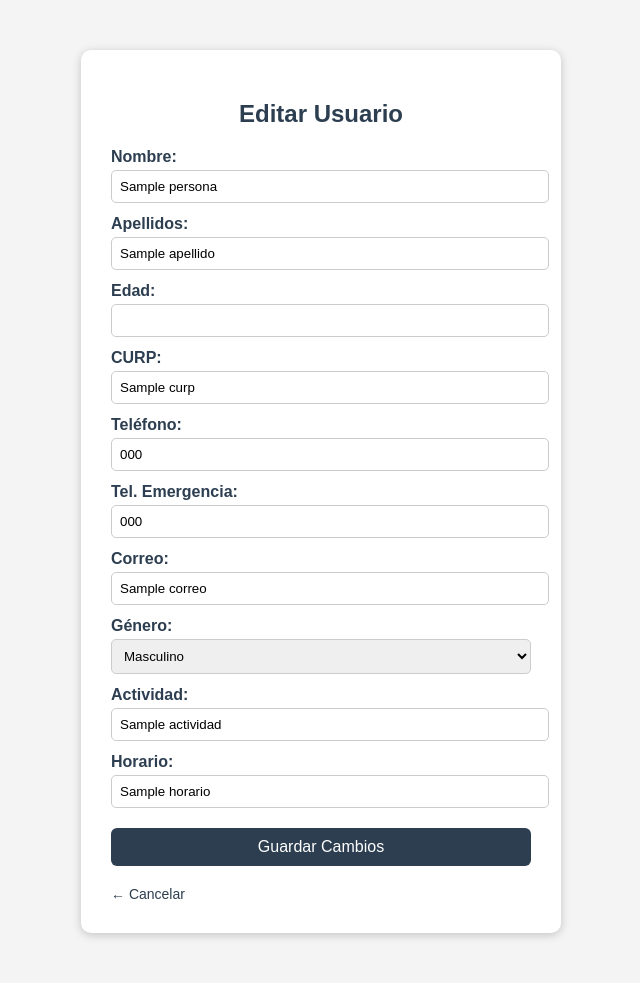
After one commit to AlexandroDlv/AsISSSTE, a Django app: page /editar-persona/1/ in a window 1280 px wide. The commit adds this page. Shown: the whole page, without its empty margins (319-959 px from the left). Run offline with Django 5.2, Linux system fonts and the light colour scheme; tables that the repository leaves empty hold one stand-in row (values such as "Sample post"); a database or web service that is not in the repository returns one stand-in record (values such as "Sample title").

Commit message:
editar persona

```diff
--- a/AsISSSTE/AsISSSTE/urls.py
+++ b/AsISSSTE/AsISSSTE/urls.py
@@ -31,5 +31,7 @@ urlpatterns = [
     path("registro_actividad/", views.registrar_actividad, name="registro_actividad"),
     path('actividades/editar/<str:id_actividad>/', views.editar_actividad, name='editar_actividad'),
     path('actividades/eliminar/<str:id_actividad>/', views.eliminar_actividad, name='eliminar_actividad'),
+    path('editar-persona/<str:id_personal>/', views.editar_persona, name='editar_persona'),
+    path('eliminar-persona/<str:id_personal>/', views.eliminar_persona, name='eliminar_persona'),
 
 ]
--- /dev/null
+++ b/AsISSSTE/page/static/css/editar_persona.css
@@ -0,0 +1,64 @@
+body {
+    font-family: Arial, sans-serif;
+    background-color: #f4f4f4;
+    margin: 0;
+    padding: 0;
+}
+
+.form-container {
+    width: 420px;
+    margin: 50px auto;
+    background-color: white;
+    padding: 30px;
+    box-shadow: 0 2px 10px rgba(0,0,0,0.2);
+    border-radius: 10px;
+}
+
+h2 {
+    text-align: center;
+    color: #2c3e50;
+    margin-bottom: 20px;
+}
+
+label {
+    display: block;
+    margin-top: 12px;
+    font-weight: bold;
+    color: #2c3e50;
+}
+
+input, select {
+    width: 100%;
+    padding: 8px;
+    margin-top: 4px;
+    border: 1px solid #ccc;
+    border-radius: 5px;
+}
+
+button {
+    width: 100%;
+    background-color: #2c3e50;
+    color: white;
+    padding: 10px;
+    margin-top: 20px;
+    border: none;
+    border-radius: 6px;
+    font-size: 16px;
+    cursor: pointer;
+}
+
+button:hover {
+    background-color: #1a252f;
+}
+
+.btn-regresar {
+    display: inline-block;
+    margin-top: 20px;
+    color: #2c3e50;
+    text-decoration: none;
+    font-size: 14px;
+}
+
+.btn-regresar:hover {
+    text-decoration: underline;
+}
--- /dev/null
+++ b/AsISSSTE/page/templates/editar_persona.html
@@ -0,0 +1,67 @@
+<!DOCTYPE html>
+<html lang="es">
+<head>
+    <meta charset="UTF-8">
+    <title>Editar Usuario</title>
+    {% load static %}
+    <link rel="stylesheet" href="{% static 'css/editar_persona.css' %}">
+</head>
+<body>
+
+    <div class="form-container">
+        <h2>Editar Usuario</h2>
+
+        <form method="POST">
+            {% csrf_token %}
+            <label>Nombre:
+                <input type="text" name="nombre" value="{{ persona.nombre }}" required>
+            </label>
+
+            <label>Apellidos:
+                <input type="text" name="apellido" value="{{ persona.apellido }}" required>
+            </label>
+
+            <label>Edad:
+                <input type="number" name="edad" value="{{ persona.edad }}" required>
+            </label>
+
+            <label>CURP:
+                <input type="text" name="curp" value="{{ persona.curp }}" required>
+            </label>
+
+            <label>Teléfono:
+                <input type="text" name="telefono" value="{{ persona.telefono }}" required>
+            </label>
+
+            <label>Tel. Emergencia:
+                <input type="text" name="telefono_emergencia" value="{{ persona.telefono_emergencia }}" required>
+            </label>
+
+            <label>Correo:
+                <input type="email" name="correo" value="{{ persona.correo }}" required>
+            </label>
+
+            <label>Género:
+                <select name="genero">
+                    <option value="Masculino" {% if persona.genero == "Masculino" %}selected{% endif %}>Masculino</option>
+                    <option value="Femenino" {% if persona.genero == "Femenino" %}selected{% endif %}>Femenino</option>
+                    <option value="Otro" {% if persona.genero == "Otro" %}selected{% endif %}>Otro</option>
+                </select>
+            </label>
+
+            <label>Actividad:
+                <input type="text" name="actividad" value="{{ persona.actividad }}" required>
+            </label>
+
+            <label>Horario:
+                <input type="text" name="horario" value="{{ persona.horario }}" required>
+            </label>
+
+            <button type="submit">Guardar Cambios</button>
+        </form>
+
+        <a href="{% url 'vista_personas' %}" class="btn-regresar">← Cancelar</a>
+    </div>
+
+</body>
+</html>
--- a/AsISSSTE/page/views.py
+++ b/AsISSSTE/page/views.py
@@ -251,3 +251,42 @@ def eliminar_actividad(request, id_actividad):
     actividades_col = db_con.db["actividades"]
     actividades_col.delete_one({'id_actividad': id_actividad})
     return redirect('vista_actividades')
+
+def editar_persona(request, id_personal):
+    personas_col = db_con.db["personas"]
+    persona = personas_col.find_one({"id_Personal": id_personal})
+
+    if not persona:
+        return redirect("vista_personas")
+
+    if request.method == "POST":
+        datos_actualizados = {
+            "nombre": request.POST.get("nombre"),
+            "apellido": request.POST.get("apellido"),
+            "edad": int(request.POST.get("edad")),
+            "curp": request.POST.get("curp"),
+            "telefono": request.POST.get("telefono"),
+            "telefono_emergencia": request.POST.get("telefono_emergencia"),
+            "correo": request.POST.get("correo"),
+            "genero": request.POST.get("genero"),
+            "actividad": request.POST.get("actividad"),
+            "horario": request.POST.get("horario")
+        }
+
+        personas_col.update_one(
+            {"id_Personal": id_personal},
+            {"$set": datos_actualizados}
+        )
+
+        return redirect("vista_personas")
+
+    return render(request, "editar_persona.html", {"persona": persona})
+
+def eliminar_persona(request, id_personal):
+    personas_col = db_con.db["personas"]
+    persona = personas_col.find_one({"id_Personal": id_personal})
+
+    if persona:
+        personas_col.delete_one({"id_Personal": id_personal})
+
+    return redirect("vista_personas")
```
Also changed, not shown: AsISSSTE/page/static/css/personas.css (+38 -1 lines), AsISSSTE/page/templates/personas.html (+6 -1 lines).
